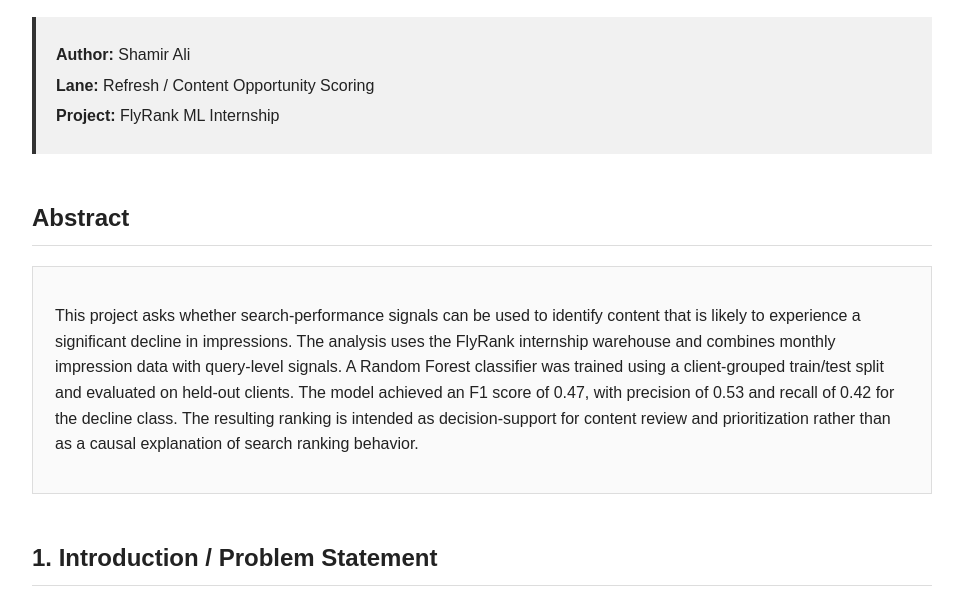
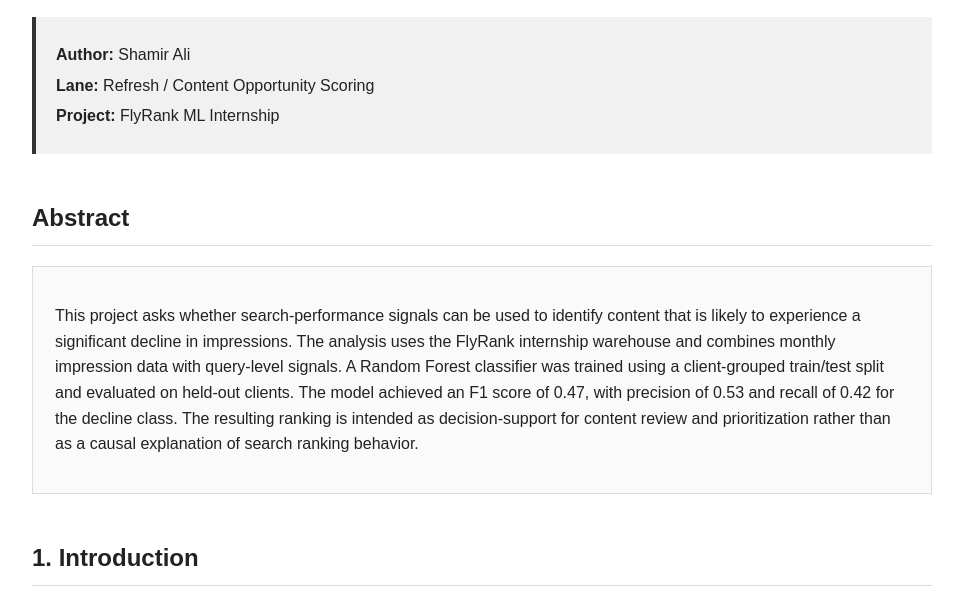
Before and after one commit to ShamirAli55/flyrank-internship, a plain HTML site: page docs/index.html in a window 1280 px wide. Shown: the part 191-794 px from the top of the page, without its empty margins (158-1121 px from the left). Drawn offline with Linux system fonts and the light colour scheme.

Commit message:
Update section header in index.html

```diff
--- a/docs/index.html
+++ b/docs/index.html
@@ -165,7 +165,7 @@
     </div>
 
 
-    <h2>1. Introduction / Problem Statement</h2>
+    <h2>1. Introduction</h2>
 
     <p>
         Content teams need to decide which pages should be reviewed or refreshed first.
```
